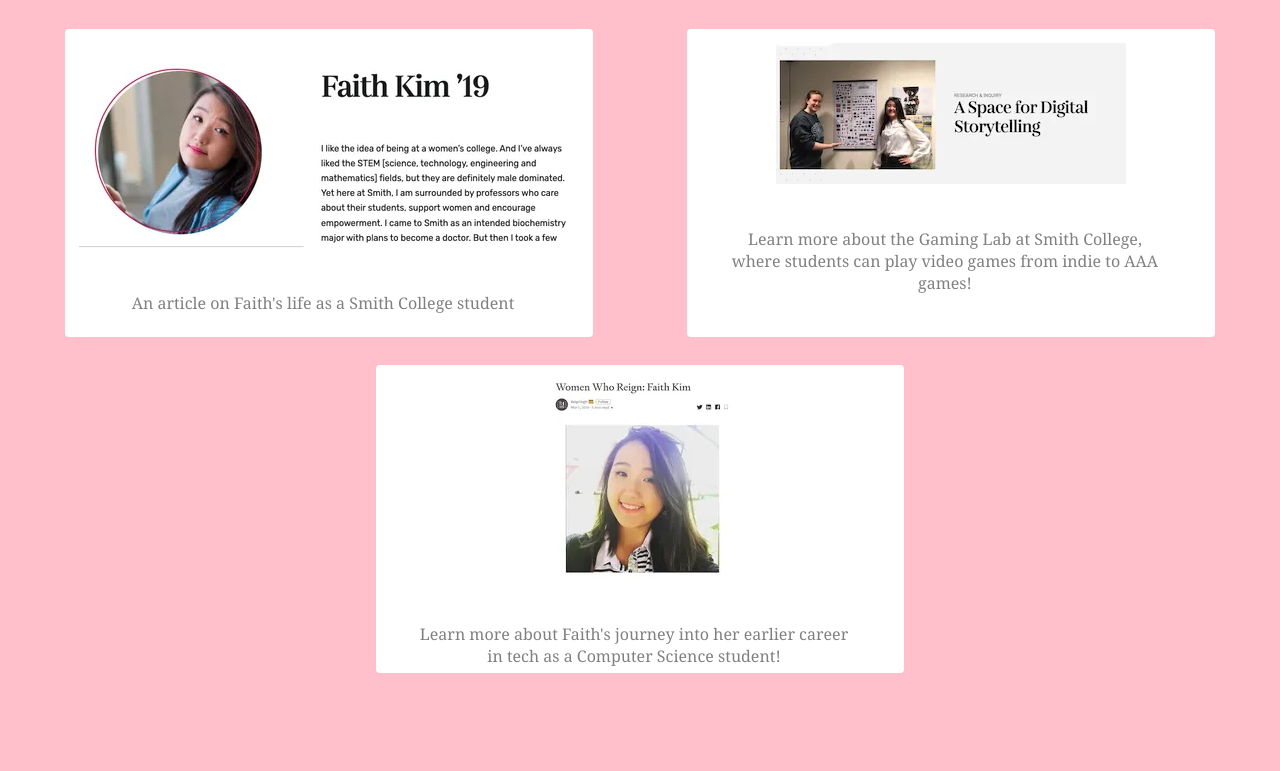
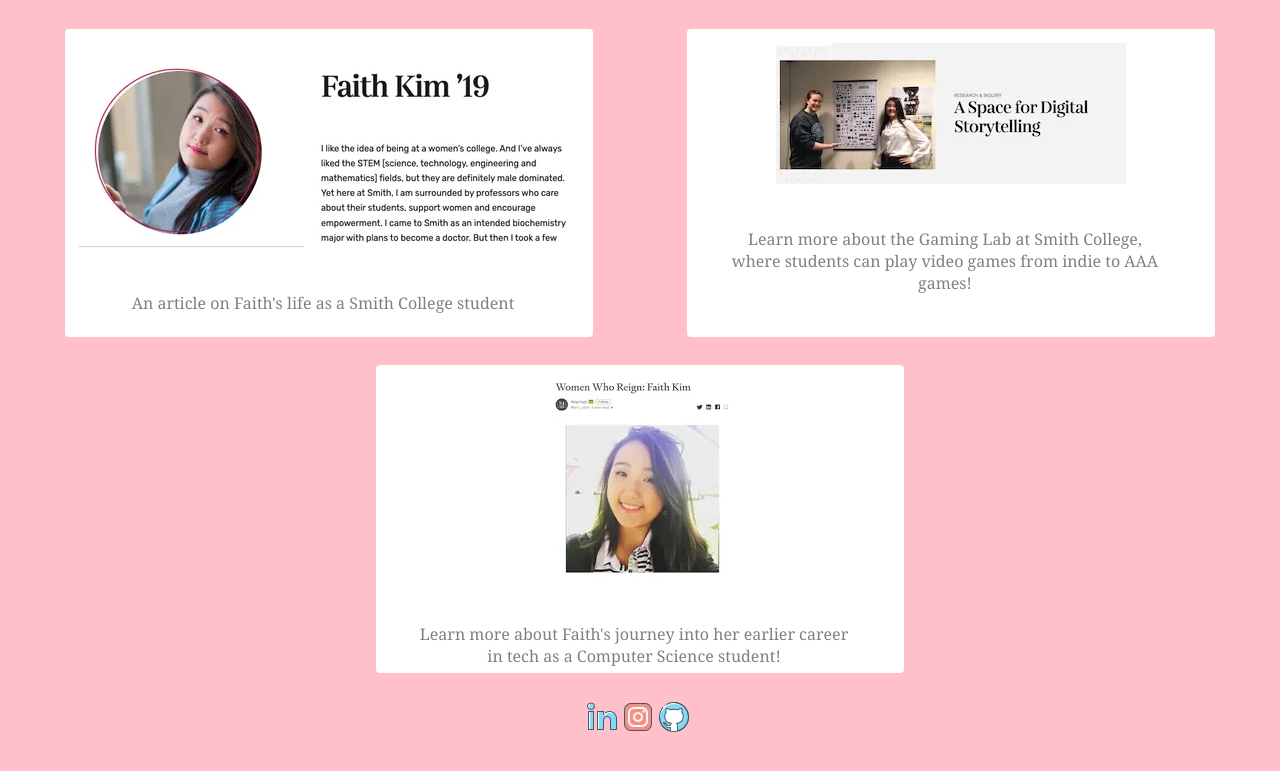
Before and after one commit to faithkdev/thefaithkim_html, a plain HTML site: page about.html in a window 1280 px wide. Shown: the part 710-1481 px from the top of the page. Drawn offline with Linux system fonts and the light colour scheme; files whose address does not match are found by name.

Commit message:
add footer

```diff
--- a/about.html
+++ b/about.html
@@ -94,6 +94,15 @@
                         Computer Science student! </p>
                 </div>
             </div>
+            <!-- Footer -->
+            <div class="center-container">
+                <a href="https://www.linkedin.com/in/faith-kim/"><img loading="lazy" decode="async" class="footer-icon"
+                        src="./images/linkedin_result.webp" alt="Social media to LinkedIn" /></a>
+                <a href="https://www.instagram.com/thefaithyk/"><img loading="lazy" decode="async" class="footer-icon"
+                        src="./images/instagram_result.webp" alt="Social media to Instagram" /></a>
+                <a href="https://github.com/faithkdev"><img loading="lazy" decode="async" class="footer-icon"
+                        src="./images/github_result.webp" alt="Social media to Github" /></a>
+            </div>
         </div>
     </div>
     </div>
```
